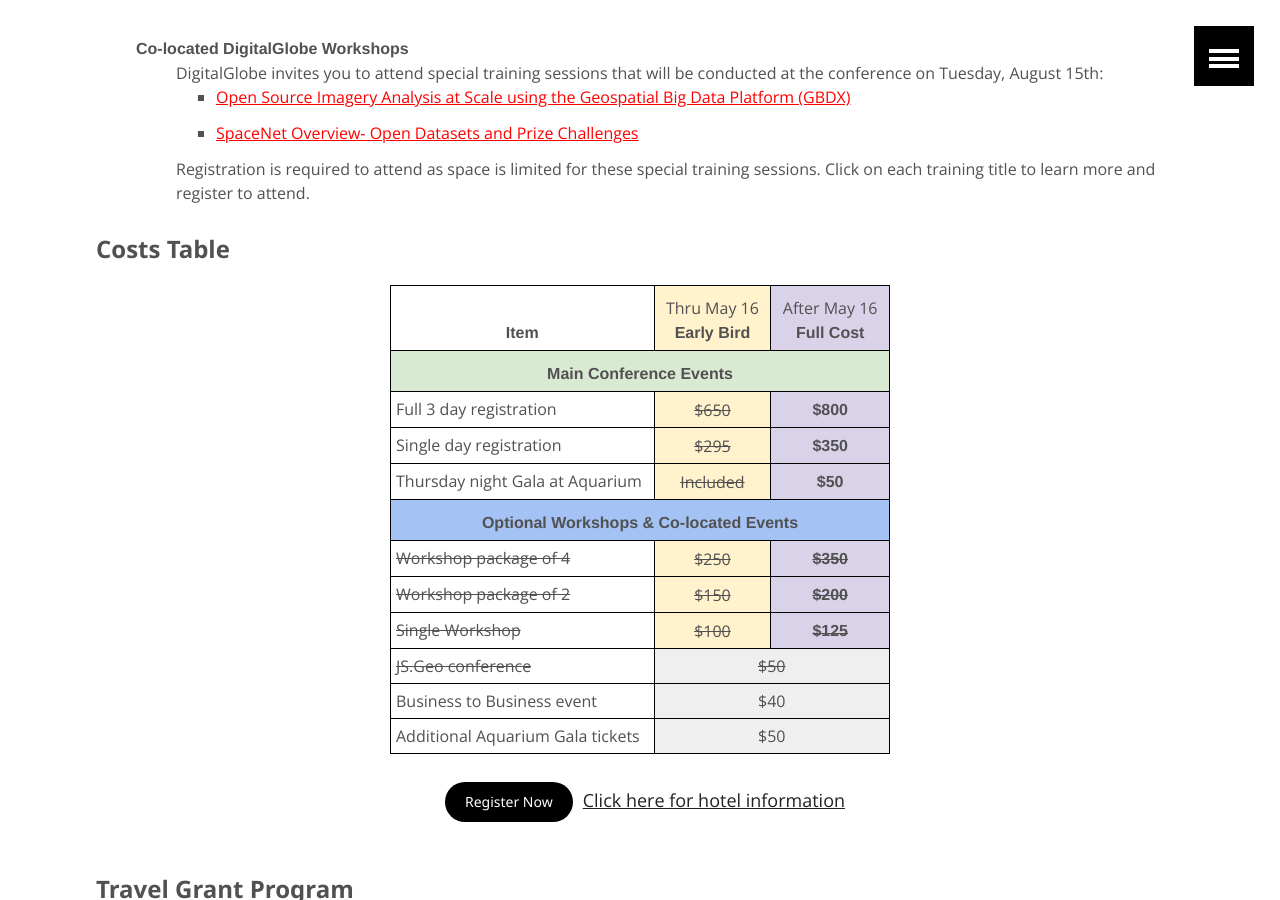
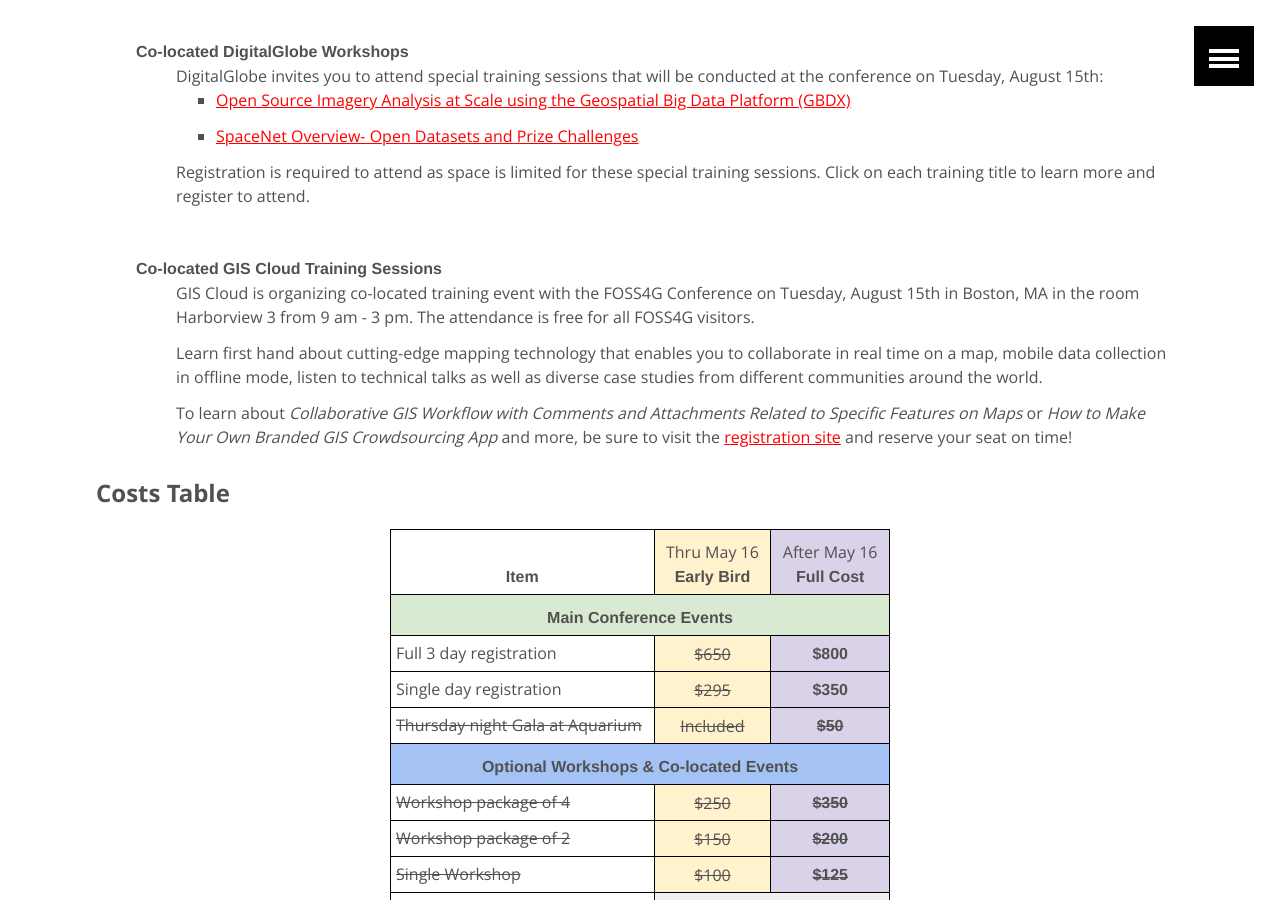
Before and after one commit to AvidGeo/foss4g2017-dev, a Jekyll site: the page built from register/index.html, in a window 1280 px wide and 900 px high, scrolled down 1476 px. Built offline with Jekyll 4.4.1, drawn with Linux system fonts in a browser that asks for light colours; some of the changed text lies outside the part shown.

Commit message:
online registration closed and gala sold out and add GIS Cloud colo

```diff
--- a/register/index.html
+++ b/register/index.html
@@ -5,7 +5,10 @@
     feature: boston-map.png
 ---
 <div class="sections">
-    <p><a href="http://www.cvent.com/d/bvqgqq/4W" class="btn">Register Now</a><a href="../attending/#lodging">Click here for hotel information</a></p>
+  <!--  <p><a href="http://www.cvent.com/d/bvqgqq/4W" class="btn">Register Now</a> -->
+        <p><strong><mark>Online Conference Registration is now closed.</mark> You can still register on-site while tickets are available.</strong></p>
+
+      <a href="../attending/#lodging">Click here for hotel information</a></p>
     <!--
     <h2>Early Bird Registration is now open!</h2>
     <h4>The importance of registering early</h4>
@@ -73,6 +76,13 @@
                 </li>
                 <li>Registration is required to attend as space is limited for these special training sessions. Click on each training title to learn more and register to attend.</li>
             </ul>
+            <li>&nbsp;</li>
+            <li><strong>Co-located GIS Cloud Training Sessions</strong>
+                <ul class="nbull">
+                    <li>GIS Cloud is organizing co-located training event with the FOSS4G Conference on Tuesday, August 15th in Boston, MA in the room Harborview 3 from 9 am - 3 pm. The attendance is free for all FOSS4G visitors.</li>
+                    <li>Learn first hand about cutting-edge mapping technology that enables you to collaborate in real time on a map, mobile data collection in offline mode, listen to technical talks as well as diverse case studies from different communities around the world.</li>
+                    <li>To learn about <i>Collaborative GIS Workflow with Comments and Attachments Related to Specific Features on Maps</i> or <i>How to Make Your Own Branded GIS Crowdsourcing App</i> and more, be sure to visit the <a href="http://www.giscloud.com/blog/attend-gis-cloud-training-sessions-at-the-foss4g-2017-in-boston/" style="color:red;">registration site</a> and reserve your seat on time!</li>
+                </ul>
         </li>
     </ul>
     <h4>Costs Table</h4>
@@ -97,9 +107,9 @@
             <td class="cost_bbl cost_br cost_acb cost_p5 cost_full"><strong>$350</strong></td>
         </tr>
         <tr>
-            <td class="cost_bbl cost_p5">Thursday night Gala at Aquarium</td>
+            <td class="cost_bbl cost_p5"><del>Thursday night Gala at Aquarium</del></td>
             <td class="cost_bbl cost_acb cost_p5 cost_early"><del>Included</del></td>
-            <td class="cost_bbl cost_br cost_acb cost_p5 cost_full"><strong>$50</strong></td>
+            <td class="cost_bbl cost_br cost_acb cost_p5 cost_full"><strong><del>$50</strong></del></td>
         </tr>
         <tr>
             <td colspan="3" class="cost_optional cost_pt cost_acb cost_bbl cost_br"><strong>Optional Workshops &amp; Co-located Events</strong></td>
@@ -128,11 +138,11 @@
             <td colspan="2" class="cost_acb cost_p5 cost_grey cost_bbl cost_br">$40</td>
         </tr>
         <tr>
-            <td class="cost_bbl cost_p5">Additional Aquarium Gala tickets</td>
-            <td colspan="2" class="cost_acb cost_p5 cost_grey cost_bbl cost_br">$50</td>
+            <td class="cost_bbl cost_p5"><del>Additional Aquarium Gala tickets</del></td>
+            <td colspan="2" class="cost_acb cost_p5 cost_grey cost_bbl cost_br"><del>$50</del></td>
         </tr>
     </table>
-    <p style="text-align: center;"><a href="http://www.cvent.com/d/bvqgqq/4W" class="btn">Register Now</a><a href="../attending/#lodging">Click here for hotel information</a></p>
+  <!--  <p style="text-align: center;"><a href="http://www.cvent.com/d/bvqgqq/4W" class="btn">Register Now</a> --><a href="../attending/#lodging">Click here for hotel information</a></p>
 
     <h4 id="travel-grant">Travel Grant Program</h4>
     <p>OSGeo is now accepting travel grant applications for FOSS4G Boston 2017. The Travel Grant covers a Full Conference Pass and an allowance for accommodation and meals/expenses. To learn more and fill out an application, please visit <a style="text-decoration:underline;"
```
Also changed, not shown: _layouts/home.html (+4 -6 lines).
